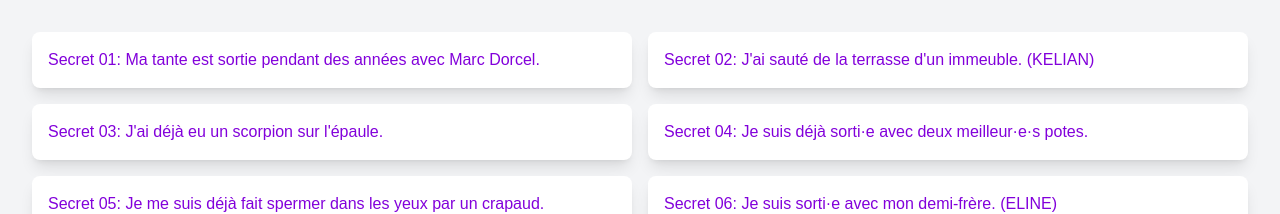
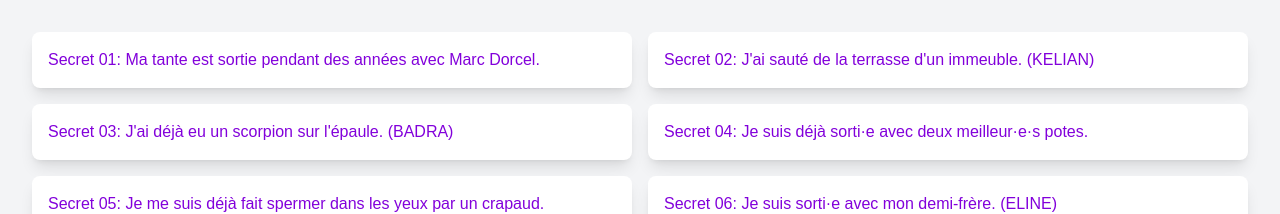
Before and after one commit to FlorianPgn/secret_chalet, a Next.js app: page / in a window 1280 px wide. Shown: the top 214 px of the page. Built offline with nearby package versions, Linux system fonts and the light colour scheme.

Commit message:
Update page.tsx

```diff
--- a/src/app/page.tsx
+++ b/src/app/page.tsx
@@ -4,7 +4,7 @@ import SecretBlock from "@/components/SecretBlock";
 const secrets = [
   { content: "Secret 01: Ma tante est sortie pendant des années avec Marc Dorcel." },
   { content: "Secret 02: J'ai sauté de la terrasse d'un immeuble. (KELIAN)" },
-  { content: "Secret 03: J'ai déjà eu un scorpion sur l'épaule." },
+  { content: "Secret 03: J'ai déjà eu un scorpion sur l'épaule. (BADRA)" },
   { content: "Secret 04: Je suis déjà sorti·e avec deux meilleur·e·s potes." },
   { content: "Secret 05: Je me suis déjà fait spermer dans les yeux par un crapaud." },
   { content: "Secret 06: Je suis sorti·e avec mon demi-frère. (ELINE)" },
```
